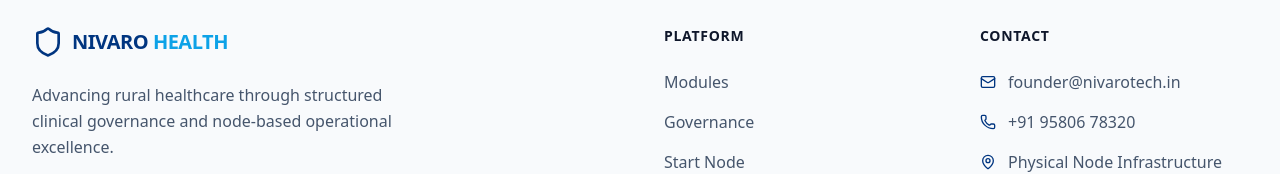
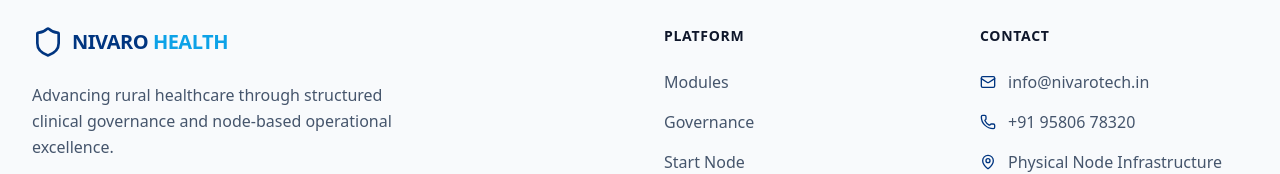
Before and after one commit to asheeshmishra-nivaro/nivaro-health, a Next.js app: page / in a window 1280 px wide. Shown: the part 7152-7326 px from the top of the page. Built offline with nearby package versions, Linux system fonts and the light colour scheme; no server answers.

Commit message:
style: update contact email to info@nivarotech.in

```diff
--- a/src/components/landing/Footer.tsx
+++ b/src/components/landing/Footer.tsx
@@ -32,7 +32,7 @@ export default function Footer() {
                         <ul className="space-y-4">
                             <li className="flex items-center gap-3 text-slate-600">
                                 <Mail className="w-4 h-4 text-primary" />
-                                founder@nivarotech.in
+                                info@nivarotech.in
                             </li>
                             <li className="flex items-center gap-3 text-slate-600">
                                 <Phone className="w-4 h-4 text-primary" />
```
